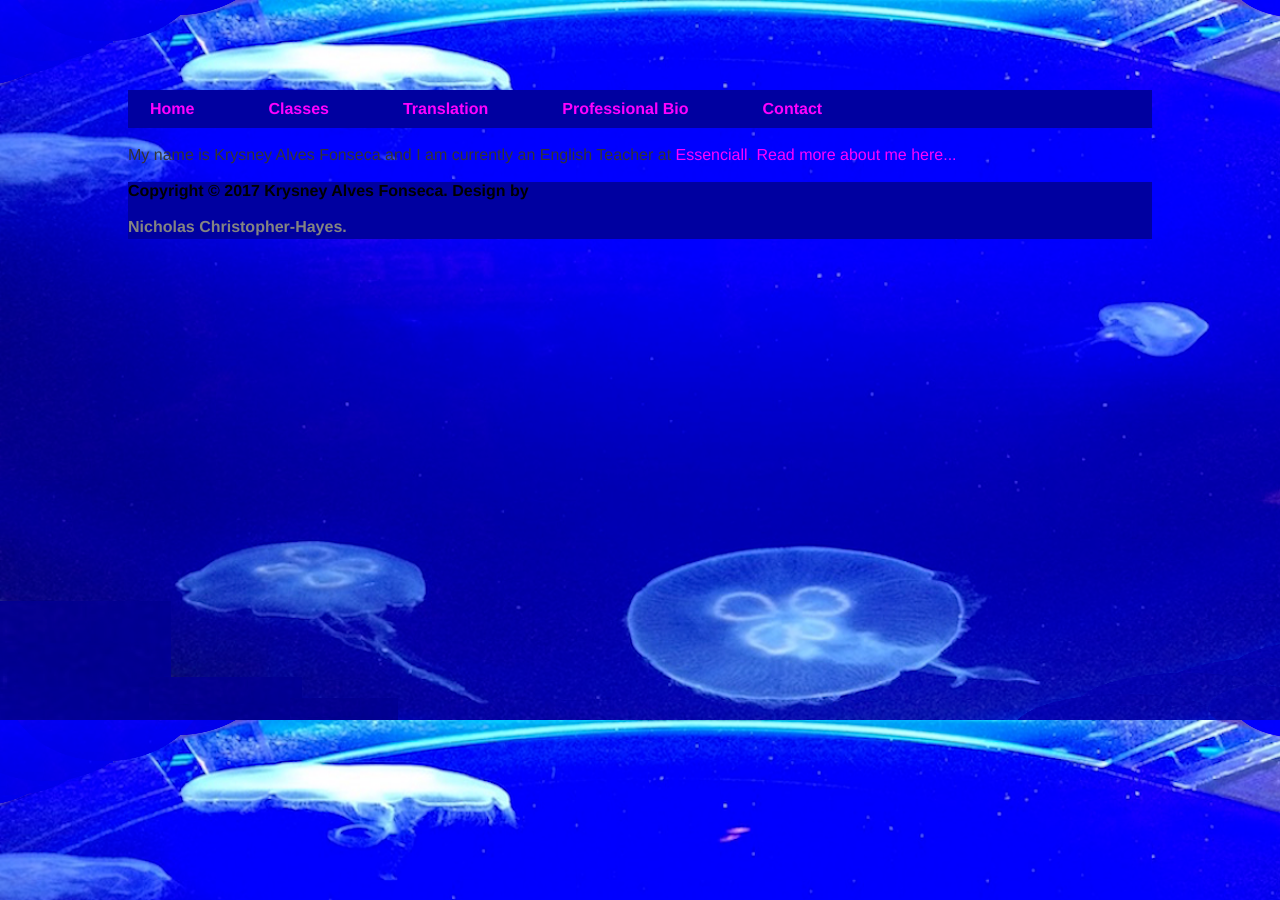
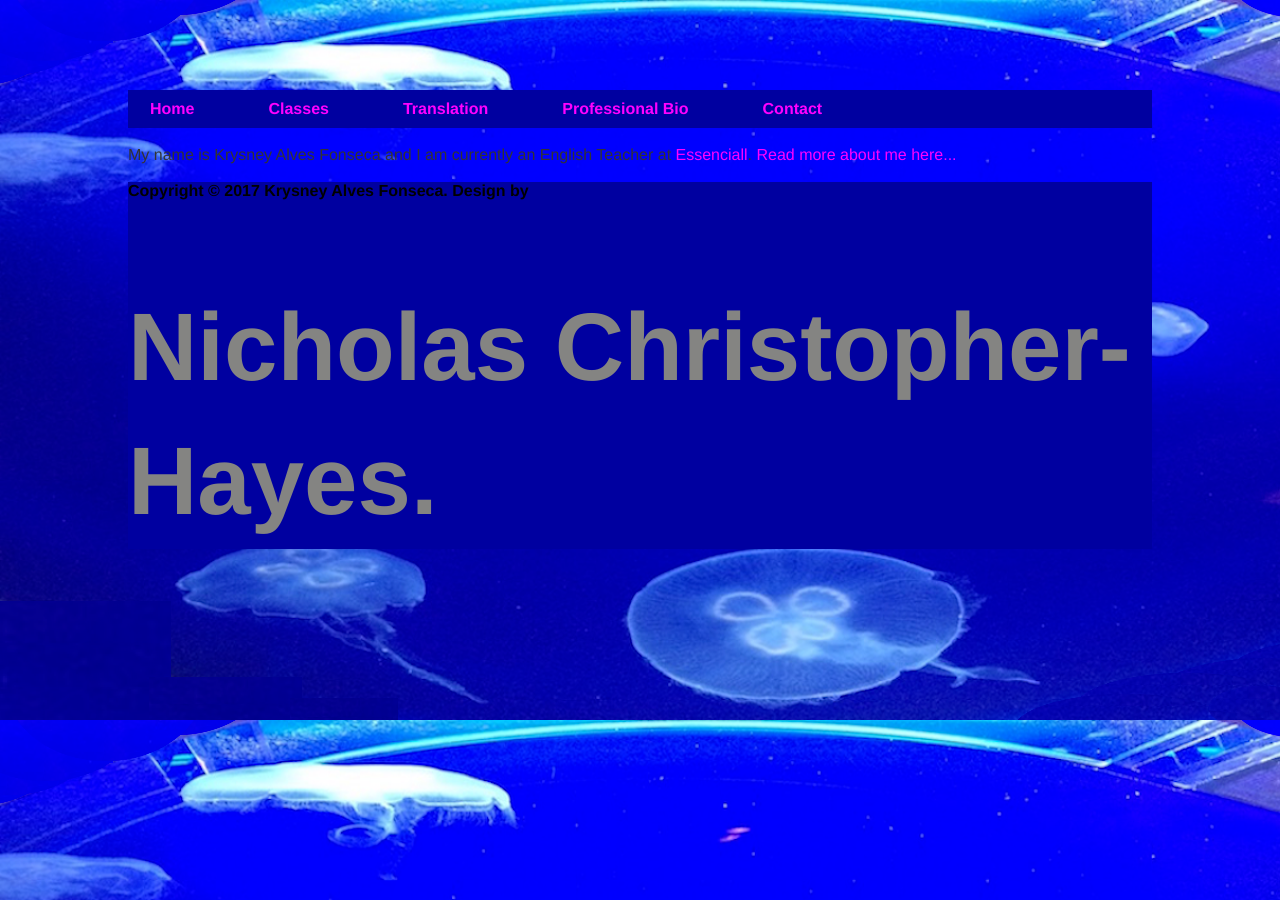
Before and after one commit to english-um-a-um/english-um-a-um.github.io, a Jekyll site: the page built from index.html, in a window 1280 px wide. Built offline with Jekyll 4.4.1, drawn with Linux system fonts in a browser that asks for light colours.

Commit message:
Update default.html

```diff
--- a/_layouts/default.html
+++ b/_layouts/default.html
@@ -22,7 +22,7 @@
 
 			<footer>
 	    			<ul>
-	        		Copyright © 2017 Krysney Alves Fonseca. Design by <p class="ex1"><a href="https://nichrishayes.github.io">Nicholas Christopher-Hayes.</a></p>
+	        		Copyright © 2017 Krysney Alves Fonseca. Design by <h2><a href="https://nichrishayes.github.io">Nicholas Christopher-Hayes.</a></h2>
 				</ul>
 			</footer>
 		</body>
```
